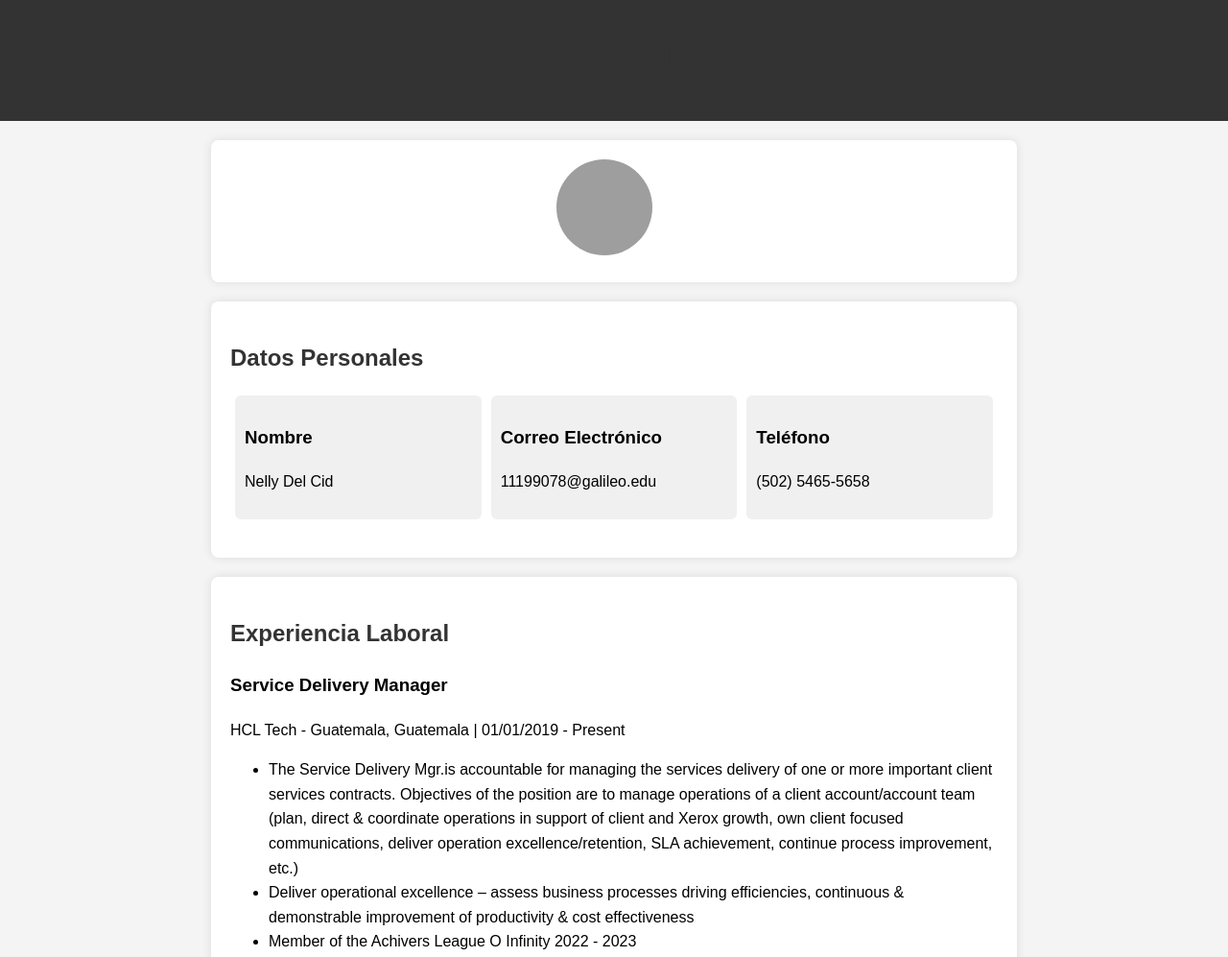
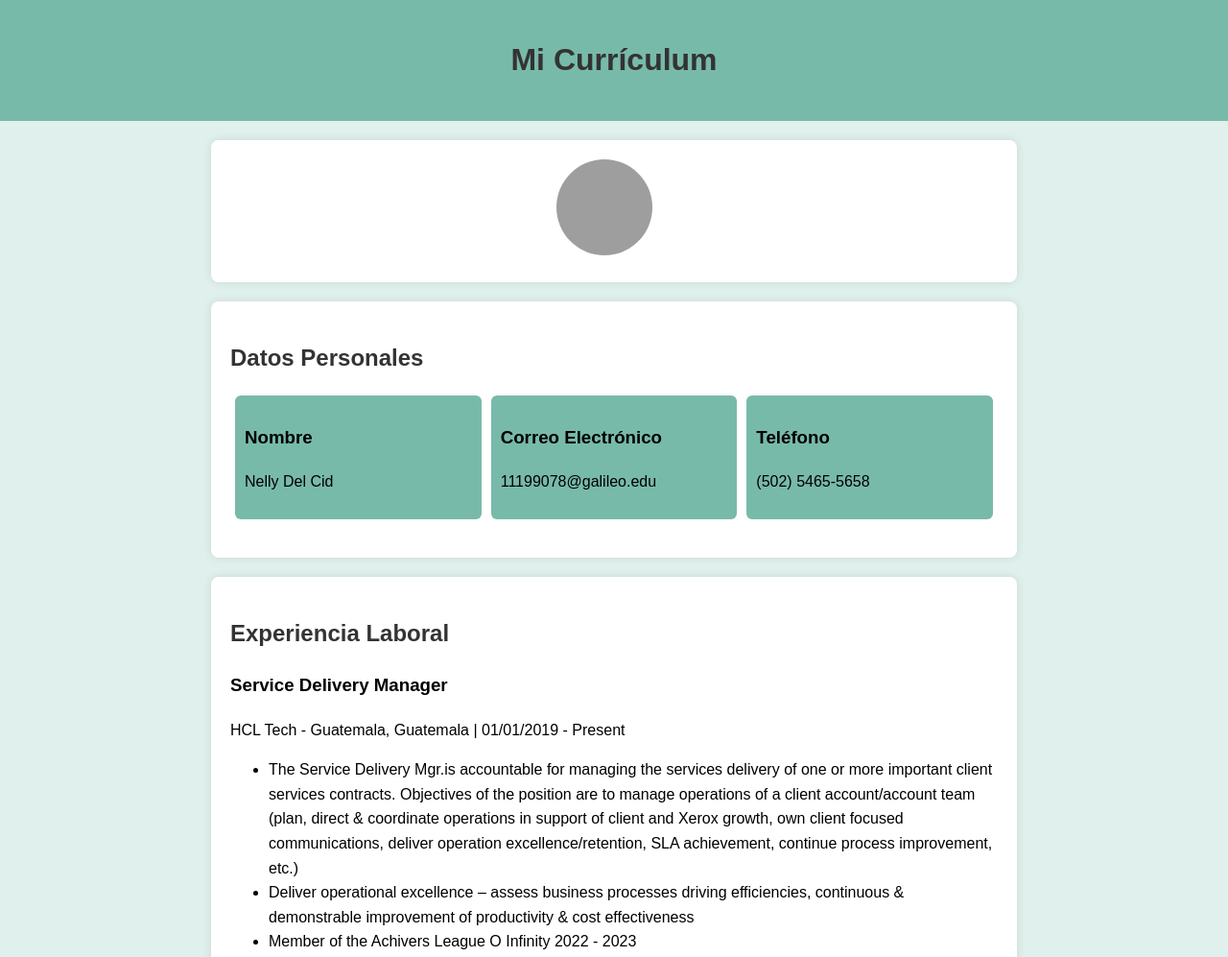
Before and after one commit to nellydelcid/nellydelcid.github.io, a plain HTML site: page index.html in a window 1280 px wide. Shown: the top 997 px of the page at 96% size. Drawn offline with Linux system fonts and the light colour scheme; grey boxes are pictures that could not be loaded.

Commit message:
Update index.html
added color

```diff
--- a/index.html
+++ b/index.html
@@ -10,11 +10,11 @@
             line-height: 1.6;
             margin: 0;
             padding: 0;
-            background-color: #f4f4f4;
+            background-color: #E0F0EC;
         }
 
         header {
-            background-color: #333;
+            background-color: #78BAAA;
             color: white;
             text-align: center;
             padding: 1em 0;
@@ -43,7 +43,7 @@
             flex: 1;
             padding: 10px;
             margin: 0 5px;
-            background-color: #f0f0f0;
+            background-color: #78BAAA;
             border-radius: 6px;
         }
 
```
